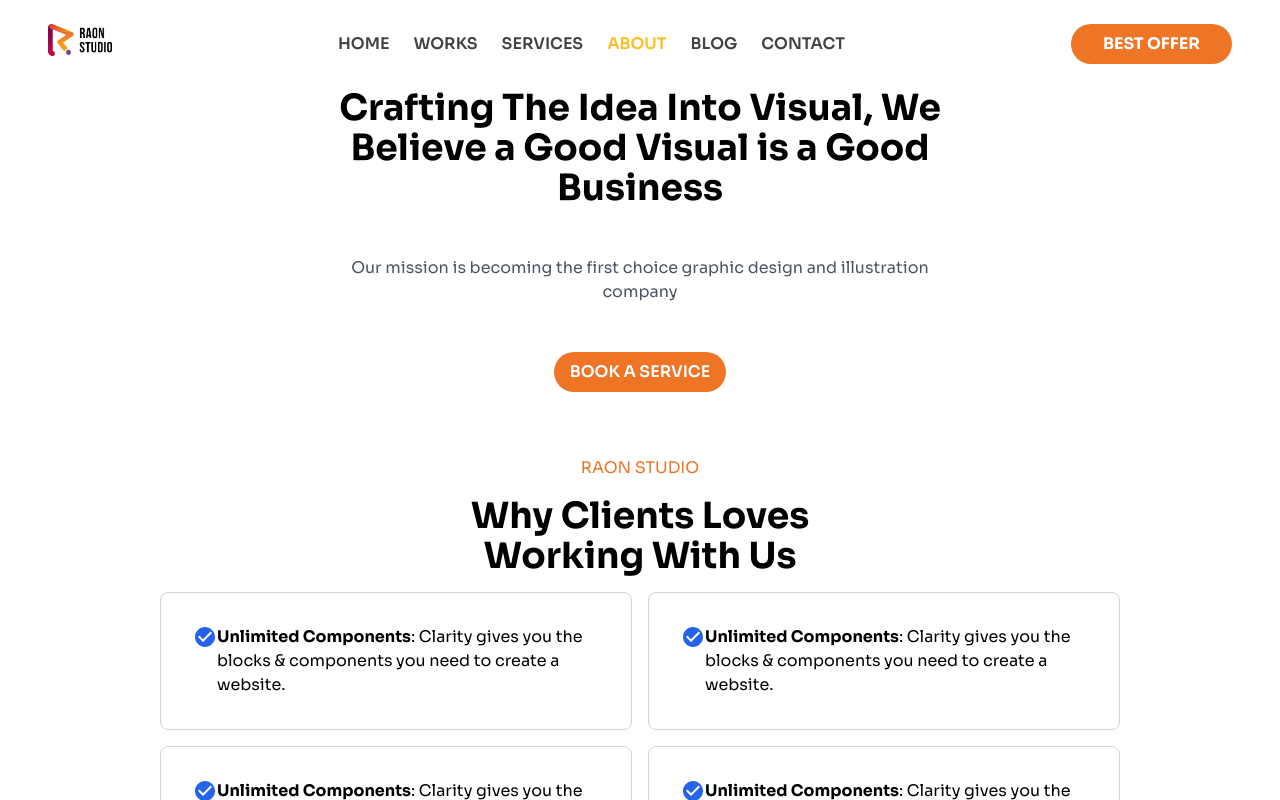
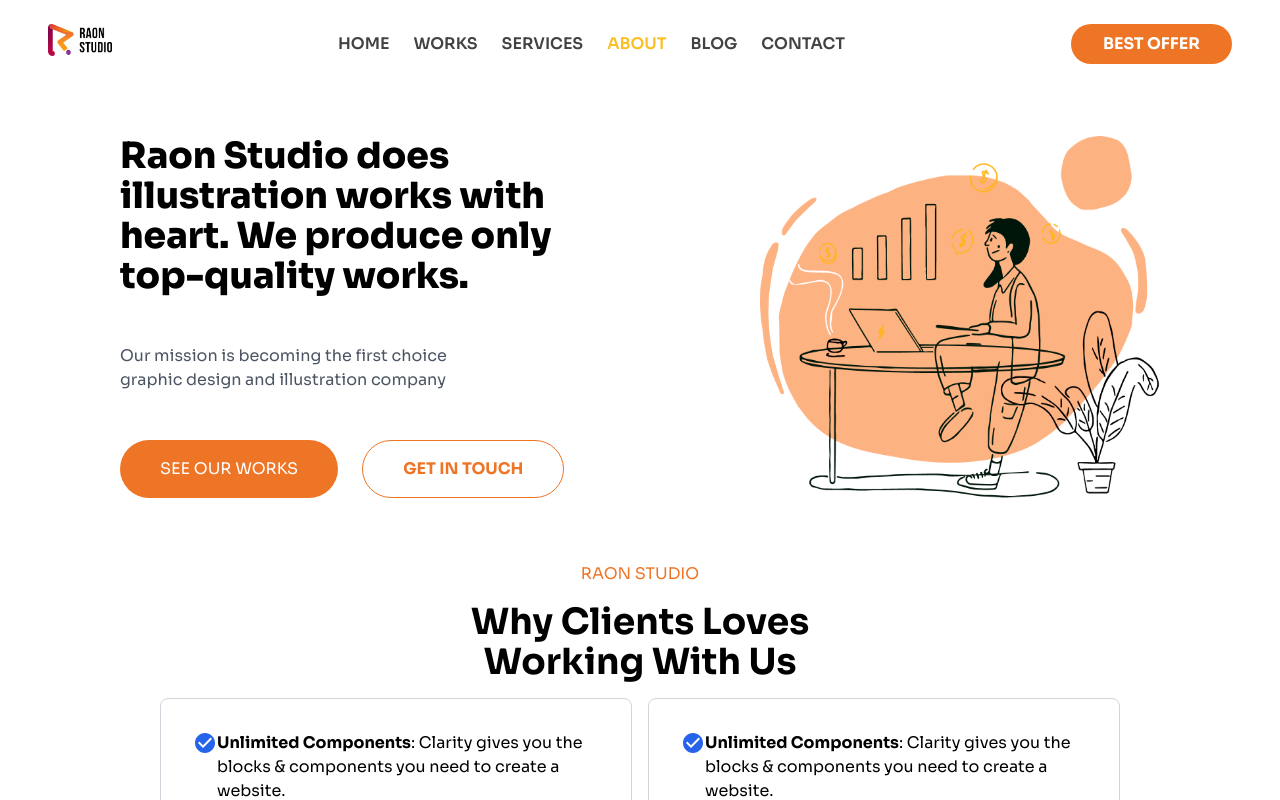
Before and after one commit to naufalarifk/raon-studio, a Next.js app: page /about in a window 1280 px wide. Shown: the top 800 px of the page. Built offline with nearby package versions, Linux system fonts and the light colour scheme.

Commit message:
added profile pic

```diff
--- a/pages/about/index.jsx
+++ b/pages/about/index.jsx
@@ -7,6 +7,7 @@ import AccordionSummary from "@mui/material/AccordionSummary";
 import AccordionDetails from "@mui/material/AccordionDetails";
 import RemoveCircleOutlineIcon from "@mui/icons-material/RemoveCircleOutline";
 import AddCircleOutlineIcon from "@mui/icons-material/AddCircleOutline";
+import Image from "next/image";
 
 function About() {
   const [expanded, setExpanded] = useState(false);
@@ -21,18 +22,32 @@ function About() {
         <link rel="icon" href="/logos/raon-logo.png" />
       </Head>
       <Wrapper>
-        <section className="space-y-12 flex flex-col">
-          <h1 className="font-bold text-center text-4xl w-1/2 mx-auto">
-            Crafting The Idea Into Visual, We Believe a Good Visual is a Good
-            Business
-          </h1>
-          <p className="text-gray-600 text-center w-1/2 mx-auto">
-            Our mission is becoming the first choice graphic design and
-            illustration company{" "}
-          </p>
-          <button className="bg-[#EE7526] rounded-full px-4 py-2 text-white font-semibold mx-auto">
-            BOOK A SERVICE
-          </button>
+      <section className="flex lg:flex-row flex-col-reverse justify-center mt-12 gap-y-10 max-w-7xl">
+          <div className="lg:w-1/2 w-full lg:space-y-12 space-y-8">
+            <h1 className="lg:text-4xl text-xl font-extrabold w-full lg:w-3/4 text-center lg:text-left lg:p-0 p-2">
+              Raon Studio does illustration works with heart. We produce only
+              top-quality works.
+            </h1>
+            <p className="text-gray-600 lg:text-left text-center">
+              Our mission is becoming the first choice <br /> graphic design and
+              illustration company{" "}
+            </p>
+            <div className="lg:w-3/4 w-full flex lg:justify-start justify-center space-x-6">
+              <button className="bg-[#EE7526] text-white lg:py-4 lg:px-10 py-3 px-4 rounded-full">
+                SEE OUR WORKS
+              </button>
+              <button className="border border-[#EE7526] text-[#EE7526] rounded-full lg:py-4 lg:px-10 py-3 px-4 font-bold">
+                GET IN TOUCH
+              </button>
+            </div>
+          </div>
+          <Image
+            height={350}
+            width={400}
+            src="/static/about/about-1.png"
+            alt=""
+            priority
+          />
         </section>
         <section className="my-12 py-4 space-y-4">
           <h1 className="text-[#EE7526] text-center">RAON STUDIO</h1>
--- a/pages/index.jsx
+++ b/pages/index.jsx
@@ -35,6 +35,7 @@ export default function Home() {
             width={263}
             src="/static/home/home-1.png"
             alt=""
+            priority
           />
         </section>
         <section className="mt-12 max-w-7xl">
```
Also changed, not shown: public/static/about/about-1.png (added).
